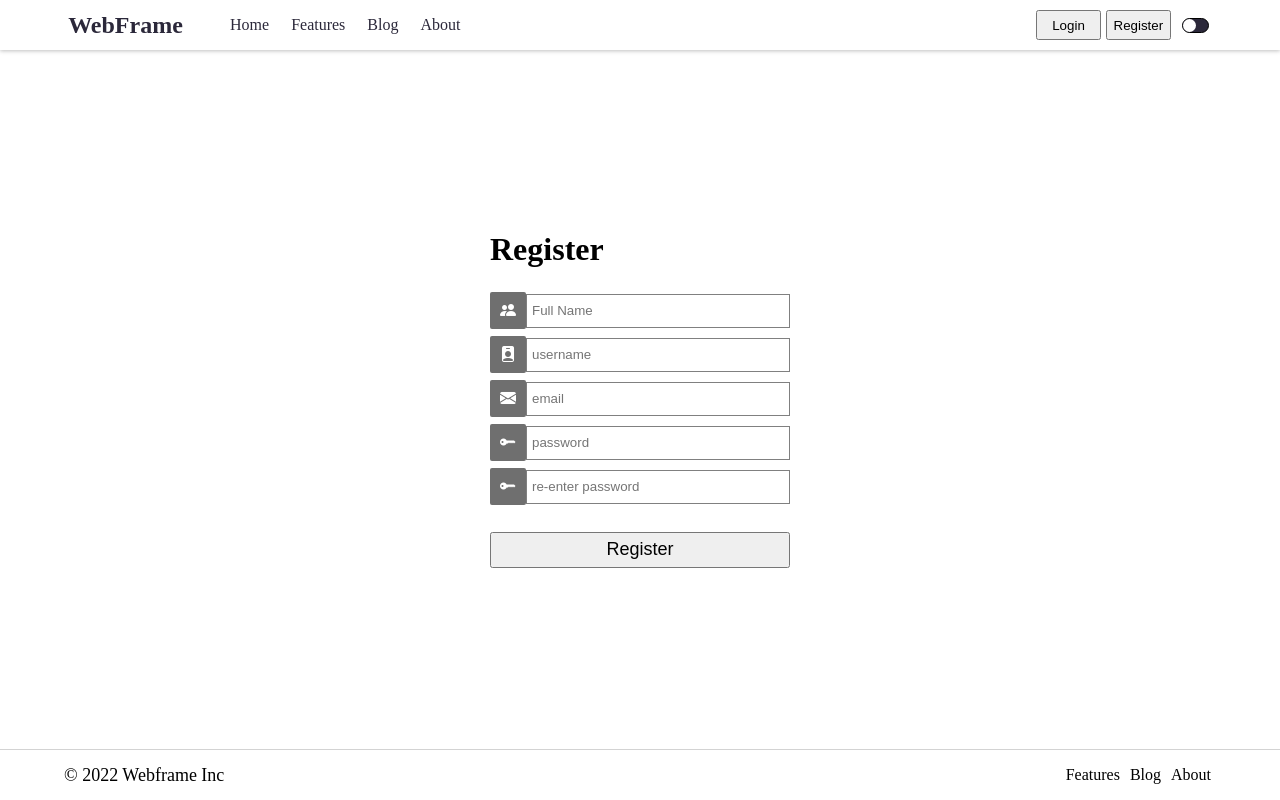
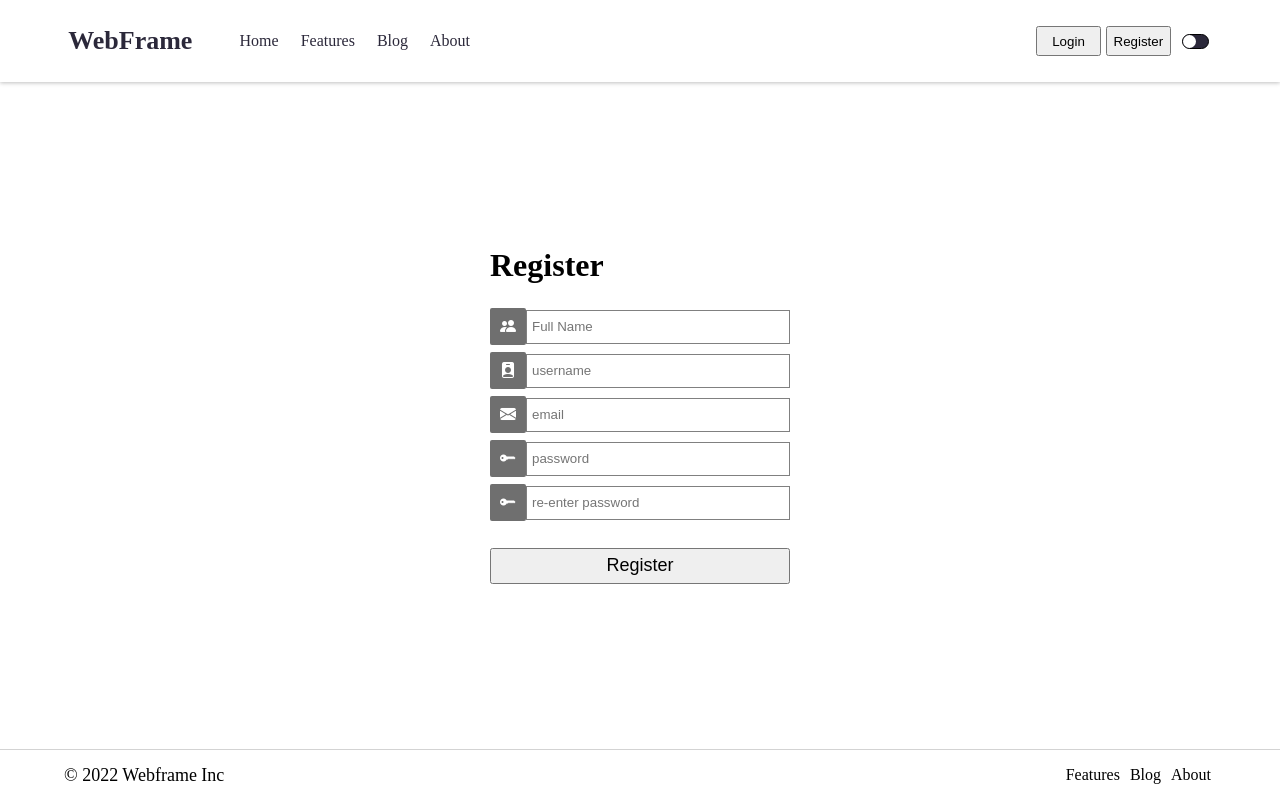
Before and after one commit to martencarlos/frontEnd, a React (Create React App) app: page /register in a window 1280 px wide. Built offline with nearby package versions, Linux system fonts and the light colour scheme.

Commit message:
minor navbar formatting update

```diff
--- a/src/Routes/Private/Home.js
+++ b/src/Routes/Private/Home.js
@@ -200,6 +200,7 @@ export default function Home(props){
         props.login &&
         <div className= {`home ${props.darkMode ? "dark": ""}`}>
             <div className={`sidebar ${props.darkMode ? "dark": ""}`}>
+            <div className="space"></div>
             <div  className="wrap-img">
                 <img id="profilePic"  className="sidebar-profilepicture" src={userData.profilepic} alt="profile pic" />
                 {!uploadProgress && <span className="wrap-text" onClick={changePicture}>
--- a/src/css/home.css
+++ b/src/css/home.css
@@ -23,6 +23,9 @@ div.sidebar{
     width: 200px;
 }
 
+div.space{
+    height: 20px;
+}
 
 div.sidebar-username{
     margin-top: 5px;
--- a/src/css/navbar.css
+++ b/src/css/navbar.css
@@ -26,13 +26,15 @@ nav{
     align-items: center;
     box-shadow: 0px 1px 4px rgba(0, 0, 0, 0.25);
     color: #2B283A;
+    padding-top: 1em;
+    padding-bottom: 1em;
     padding-left: 4em;
     padding-right: 4em;
 }
 
 .nav-brand{
     font-weight:bold;
-    font-size: 24px;
+    font-size: 26px;
     color: inherit;
     text-decoration: none;
     padding: 0.2rem;
@@ -53,24 +55,20 @@ nav{
     padding: 6px;
 }
 
-
 .nav-link:hover{
     background-color:#2B283A;
     text-decoration: none;
     border-radius: 6px;
-
     color: whitesmoke;
 }
 
 .nav-link-active{
     text-decoration: none;
-    font-weight: bold;
     background-color:#3a3a3a;
     color: inherit;
     color: whitesmoke;
     padding: 6px;
     border-radius: 6px;
-
 }
 .nav-link-active:hover{
     text-decoration: none;
--- a/src/css/theme.css
+++ b/src/css/theme.css
@@ -52,6 +52,7 @@ body.dark{
 /* Navbar */
 nav.dark {
     background-color: #000000;
+    box-shadow: 0px 1px 4px rgba(249, 249, 249, 0.694);
     color:white;
 }
 
```
